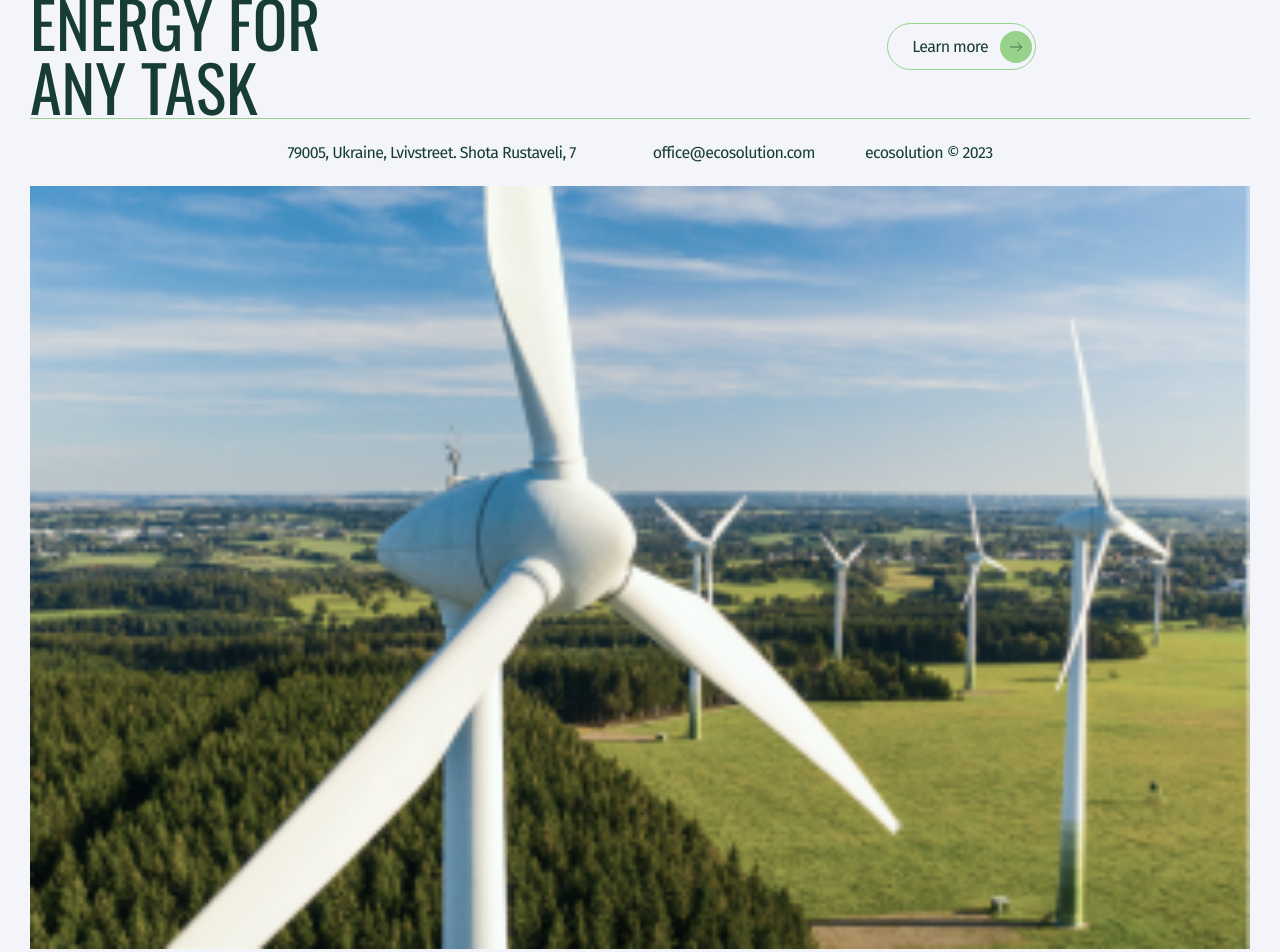
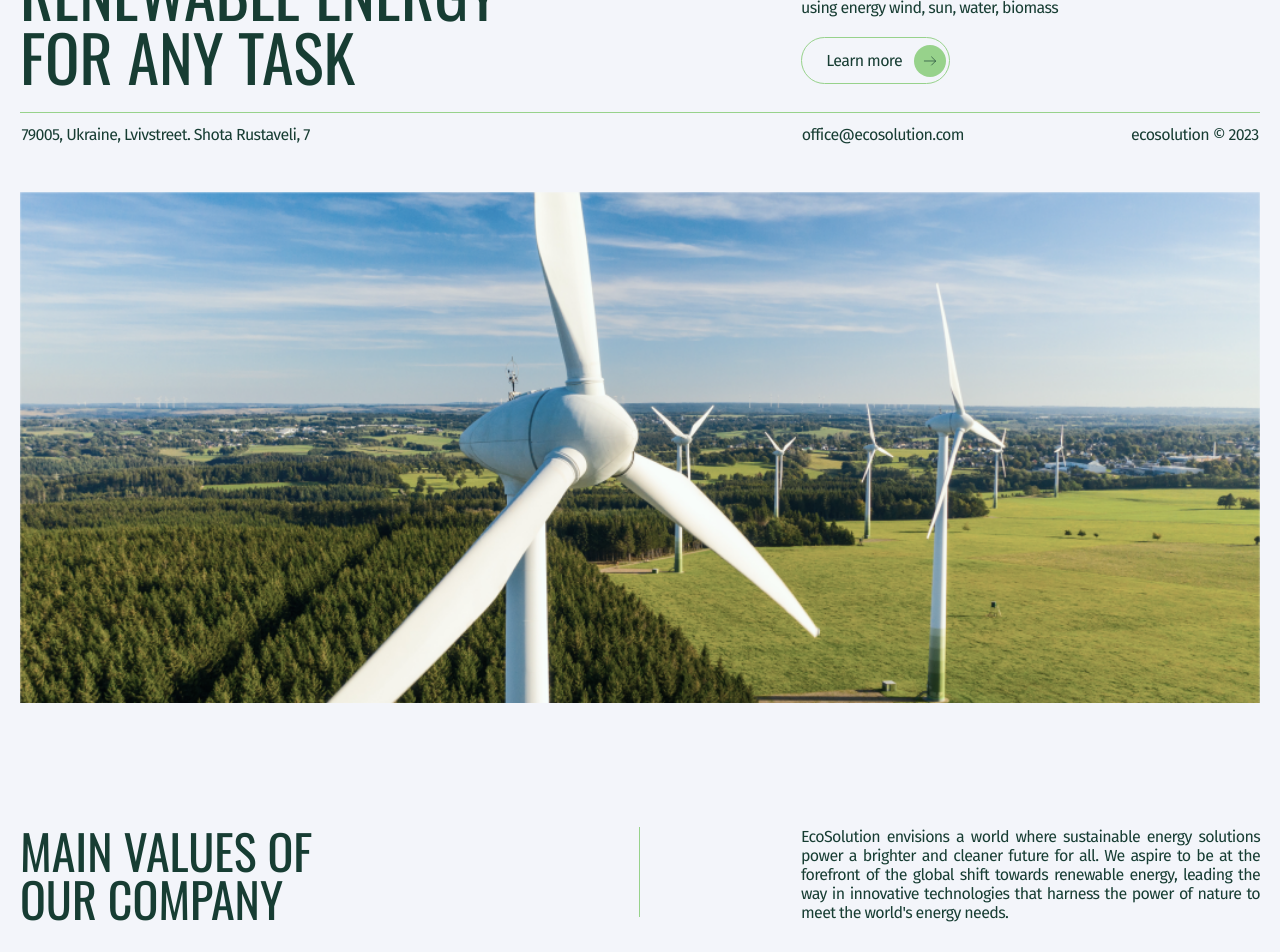
Before and after one commit to MythosOne/ecosolution-app, a React (Create React App) app: page / in a window 1280 px wide. Shown: the part 320-1272 px from the top of the page. Built offline with nearby package versions, Linux system fonts and the light colour scheme.

Commit message:
Header, MainSection adaptive design desktop

```diff
--- a/public/index.html
+++ b/public/index.html
@@ -30,7 +30,6 @@
     </script>
   </head>
   <body>
-    <noscript>You need to enable JavaScript to run this app.</noscript>
     <div id="root"></div>
   </body>
 </html>
--- a/src/components/About/AboutSection.styled.js
+++ b/src/components/About/AboutSection.styled.js
@@ -10,7 +10,7 @@ export const Section = styled.section`
   margin-top: 24px;
   margin-bottom: 36px;
 
-  @media screen and (min-width: 767px) and (max-width: 1279px) {
+  @media screen and (min-width: 767px) {
     width: 708px;
     max-width: none;
     margin-top: 16px;
@@ -18,8 +18,10 @@ export const Section = styled.section`
   }
 
   @media screen and (min-width: 1279px) {
-    max-width: none;
-    /* width: 100%; */
+    width: 1240px;
+    /* max-width: none; */
+    margin-top: 12px;
+    margin-bottom: 127px;
   }
 `;
 
@@ -35,6 +37,10 @@ export const AboutLink = styled.div`
     justify-content: flex-start;
 
     margin-bottom: 24px;
+  }
+
+  @media screen and (min-width: 1279px) {
+    margin-bottom: 48px;
   }
 `;
 
@@ -52,6 +58,10 @@ export const Address = styled.a`
   @media screen and (min-width: 767px) {
     margin-right: 77px;
   }
+
+  @media screen and (min-width: 1279px) {
+    margin-right: 492px;
+  }
 `;
 
 export const Mail = styled.a`
@@ -68,7 +78,12 @@ export const Mail = styled.a`
   margin-bottom: 40px;
 
   @media screen and (min-width: 767px) {
-    margin: 0 50px 0 0;
+    margin-bottom: 0;
+    margin-right: 50px;
+  }
+
+  @media screen and (min-width: 1279px) {
+    margin-right: 167px;
   }
 `;
 
@@ -104,7 +119,7 @@ export const AboutMainValues = styled.div`
 
   display: flex;
   flex-direction: column;
-  align-items:flex-start;
+  align-items: flex-start;
   gap: 11px;
 
   @media screen and (min-width: 767px) {
@@ -113,6 +128,15 @@ export const AboutMainValues = styled.div`
 
     display: grid;
     grid-template-areas: 'title line article';
+  }
+
+  @media screen and (min-width: 1279px) {
+    width: 1240px;
+    margin-top: 124px;
+    margin-bottom: 124px;
+
+    justify-content: start;
+    gap: 0;
   }
 `;
 
@@ -129,6 +153,18 @@ export const MainValuesTitle = styled.h2`
 
   @media screen and (min-width: 767px) {
     width: 354px;
+
+    font-size: 36px;
+    line-height: 36px;
+  }
+
+  @media screen and (min-width: 1279px){
+    width: 365px;
+
+    font-size: 48px;
+    line-height: 48px;
+
+    margin-right: 254px;
   }
 `;
 
@@ -136,7 +172,7 @@ export const VerticalLineMain = styled.hr`
   grid-area: line;
 
   display: none;
-  height: 130px;
+  height: 115px;
   width: 1px;
   background: #97d28b;
   border: 0;
@@ -145,12 +181,16 @@ export const VerticalLineMain = styled.hr`
   @media screen and (min-width: 767px) {
     display: block;
   }
+
+  @media screen and (min-width: 1279px) {
+    height: 90px;
+
+    margin-right: 161px;
+  }
 `;
 
 export const MainValuesText = styled.p`
   grid-area: article;
-
-  /* width: 342px; */
 
   color: #173d33;
   text-align: justify;
@@ -160,6 +200,14 @@ export const MainValuesText = styled.p`
   font-weight: 400;
   line-height: normal;
   letter-spacing: -0.64px;
+
+  @media screen and (min-width: 767px) {
+      width: 342px;
+  }
+
+  @media screen and (min-width:1279px) {
+      width: 459px;
+  }
 `;
 
 // export const AboutList = styled.ul`
--- a/src/components/Header/Header.styled.js
+++ b/src/components/Header/Header.styled.js
@@ -8,7 +8,6 @@ export const Section = styled.header`
   justify-content: space-between;
   margin: 0 auto;
 
-  /* height: 76px; */
   background: #f3f5fa;
   padding: 36px 20px 10px;
 
@@ -17,14 +16,16 @@ export const Section = styled.header`
   position: sticky;
   z-index: 1100;
 
-  @media screen and ((min-width: 767px) and (max-width: 1280px)) {
+  @media screen and (min-width: 767px) {
     max-width: none;
     width: 708px;
     padding: 42px 30px;
   }
 
-  @media screen and ((min-width: 1279px)) {
-    padding: 30px 100px;
+  @media screen and (min-width: 1279px) {
+    max-width: none;
+    width: 1240px;
+    padding: 30px 10px;
   }
 `;
 
--- a/src/components/Main/MainSection.jsx
+++ b/src/components/Main/MainSection.jsx
@@ -11,7 +11,7 @@ import { ArrowRightImg } from '../../icons/IconsComponent';
 export const MainSection = () => {
   return (
     <Section id="main" >
-      <MainTitle>RENEWABLE <br/> ENERGY For <br/> any task</MainTitle>
+      <MainTitle>RENEWABLE ENERGY For  any task</MainTitle>
       <MainText>
         Development and implementation of renewable non-polluting energy
         sources, generating power generation using energy wind, sun, water,
--- a/src/components/Main/MainSection.styled.js
+++ b/src/components/Main/MainSection.styled.js
@@ -6,8 +6,6 @@ export const Section = styled.section`
   margin-top: 146px;
 
   display: grid;
-  /* flex-direction: column;
-  align-items: center; */
   grid-row-gap: 24px;
 
   border-bottom: 1px solid;
@@ -18,25 +16,27 @@ export const Section = styled.section`
     'article'
     'button';
 
-  @media screen and (min-width: 767px) and (max-width: 1280px) {
+  @media screen and (min-width: 767px) {
     max-width: none;
     width: 708px;
     grid-template-areas:
       'title article'
       'title button';
     grid-row-gap: 43px;
-    /* grid-column-gap: 65px; */
     justify-content: space-between;
   }
 
   @media screen and (min-width: 1279px) {
     max-width: none;
-    width: 100%;
+    width: 1240px;
+    margin-top: 180px;
+
     grid-template-areas:
       'title article'
       'title button';
     grid-row-gap: 20px;
     grid-column-gap: 296px;
+    justify-content: start;
   }
 `;
 
@@ -52,8 +52,8 @@ export const MainTitle = styled.h2`
   line-height: 36px;
   text-transform: uppercase;
 
-  @media screen and (min-width: 767px) and (max-width: 1280px) {
-    /* width: 300px; */
+  @media screen and (min-width: 767px) {
+    width: 300px;
     font-size: 48px;
     line-height: 48px;
     text-align: left;
--- a/src/pages/Home.styled.js
+++ b/src/pages/Home.styled.js
@@ -1,6 +1,6 @@
 import styled from '@emotion/styled';
 
-export const Main = styled.div`
+export const Main = styled.main`
   display: flex;
   justify-content: center;
   align-items: center;
@@ -8,10 +8,17 @@ export const Main = styled.div`
   margin-left: 20px;
   margin-right: 20px;
 
+  @media screen and (min-width: 480px){
+    margin: 0;
+  }
+
   @media screen and (min-width: 767px) {
-    margin-left: 30px;
-    margin-right: 30px;
+    /* margin-left: 30px;
+    margin-right: 30px; */
+  }
 
-    /* align-items: flex-start; */
+  @media screen and (min-width: 1279px) {
+    /* margin-left: 100px;
+    margin-right: 100px; */
   }
 `;
```
